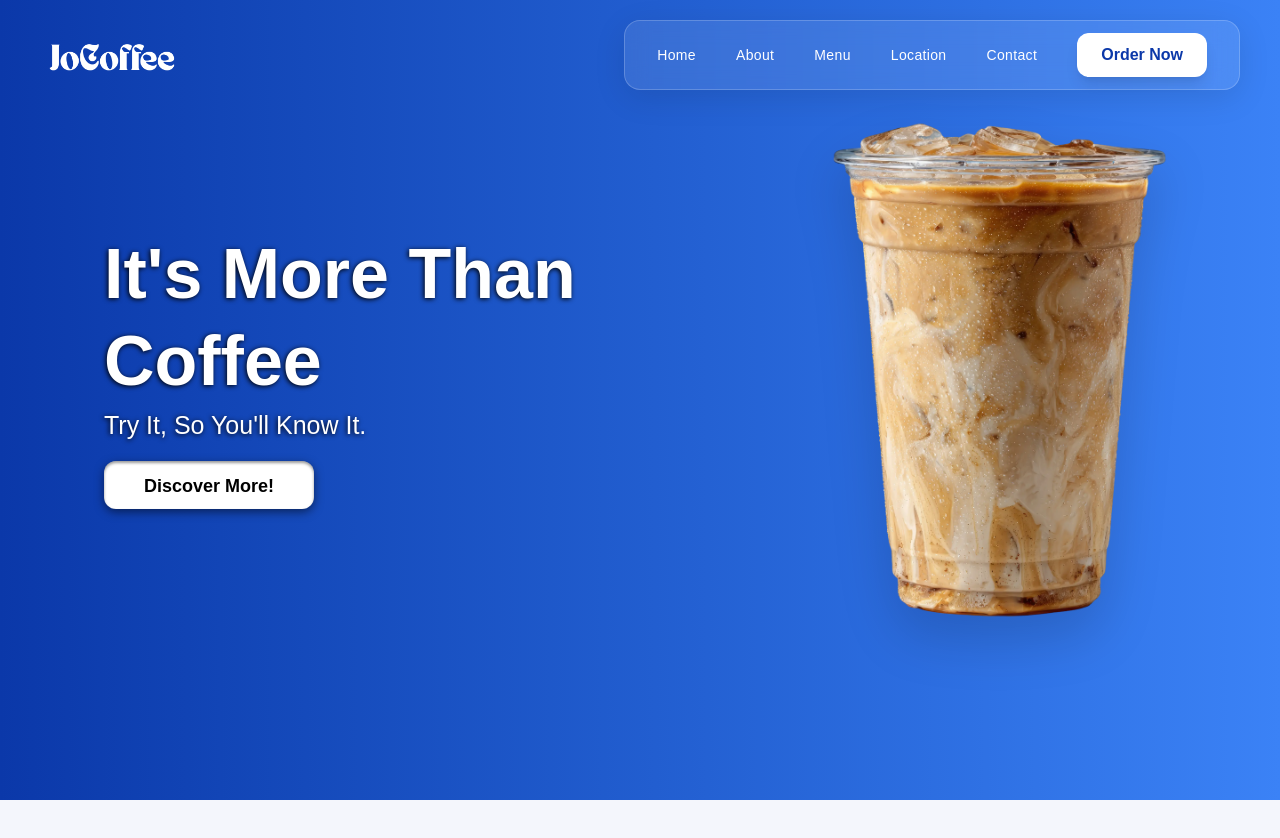
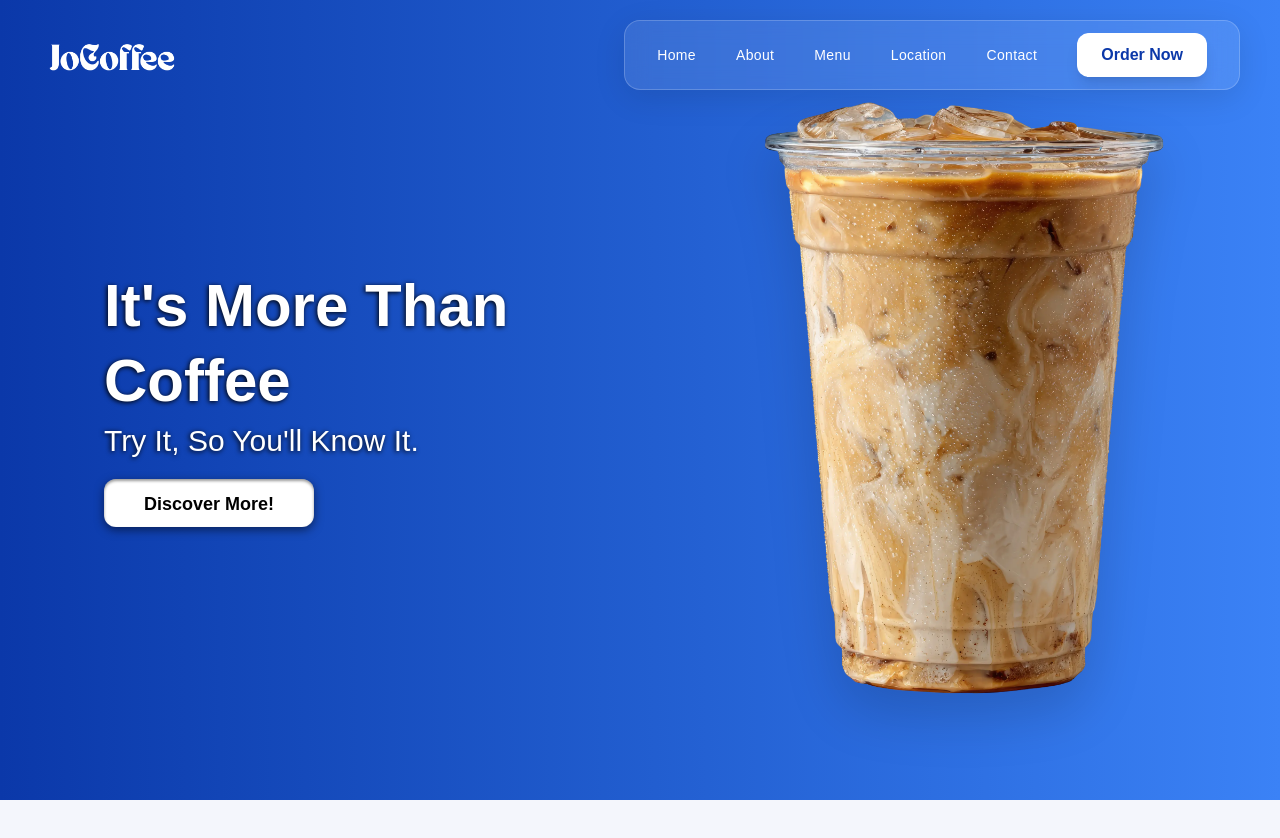
Before and after one commit to alvinojhonathan070-blip/JoCoffee, a website: page index.html in a window 1280 px wide. Shown: the top 838 px of the page. Drawn offline with Linux system fonts and the light colour scheme.

Commit message:
maintenance

```diff
--- a/index.html
+++ b/index.html
@@ -19,7 +19,7 @@
 <nav class="NavDesk hidden lg:flex fixed top-5 gap-10 right-10 min-w-[42%] items-center justify-between rounded-2xl bg-white/10 backdrop-blur-md border border-white/20 px-8 py-3 shadow-[0_8px_32px_rgba(0,0,0,0.1)] z-50">
 
   <!-- Menu Links -->
-  <ul class="flex gap-10 text-white font-medium text-sm tracking-wide">
+  <ul class="flex gap-10 text-white font-medium text-sm xl:text-2xl tracking-wide">
     <li><a href="#home" class="hover:text-yellow-400 transition-colors duration-300">Home</a></li>
     <li><a href="#about" class="hover:text-yellow-400 transition-colors duration-300">About</a></li>
     <li><a href="#menu" class="hover:text-yellow-400 transition-colors duration-300">Menu</a></li>
@@ -153,14 +153,14 @@
       </a>
     </div>
 <!--DESKTOP HERO-->
-    <div class="hidden lg:flex pt-20 gap-20 relative w-full h-auto items-center justify-between px-10 mt-10">
+    <div class="hidden lg:flex pt-[5%] gap-20 relative w-full h-auto items-center justify-between px-10 mt-10">
 
       <div class="flex flex-col shrink items-start gap-5 z-10">
         <div class="flex flex-col gap-1">
-          <h1 class="text-shadow-black text-shadow-[-1px_1.3px_5px] text-white text-[70px] leading-tight font-bold text-left">
+          <h1 class="text-shadow-black text-shadow-[-1px_1.3px_5px] text-white text-6xl xl:text-9xl leading-tight font-bold text-left">
           It's More Than Coffee
           </h1>
-        <h2 class="text-shadow-black text-shadow-[-1px_1.3px_5px] text-white text-[25px] leading-tight font-medium text-left">
+        <h2 class="text-shadow-black text-shadow-[-1px_1.3px_5px] text-white text-3xl xl:text-6xl leading-tight font-medium text-left">
           Try It, So You'll Know It.
         </h2>
           </div>
@@ -175,7 +175,7 @@
           src="images/KOPI (1).webp"
           fetchpriority="high"
           alt="Jo Coffee Cup"
-          class="h-[500px] w-auto object-cover hover:scale-110 transition-transform duration-300 drop-shadow-2xl">
+          class="h-[75vh] object-cover hover:scale-105 transition-transform duration-300 drop-shadow-2xl">
       </div>
 
     </div>
@@ -297,7 +297,7 @@
 
   <!-- Grid menu -->
   <div class="
-  mx-auto mt-8 grid max-w-6xl grid-cols-2 gap-3
+  mt-8 grid max-w-6xl grid-cols-2 gap-3
   lg:flex lg:flex-row lg:w-full
   ">
 
```
Also changed, not shown: style.css.
